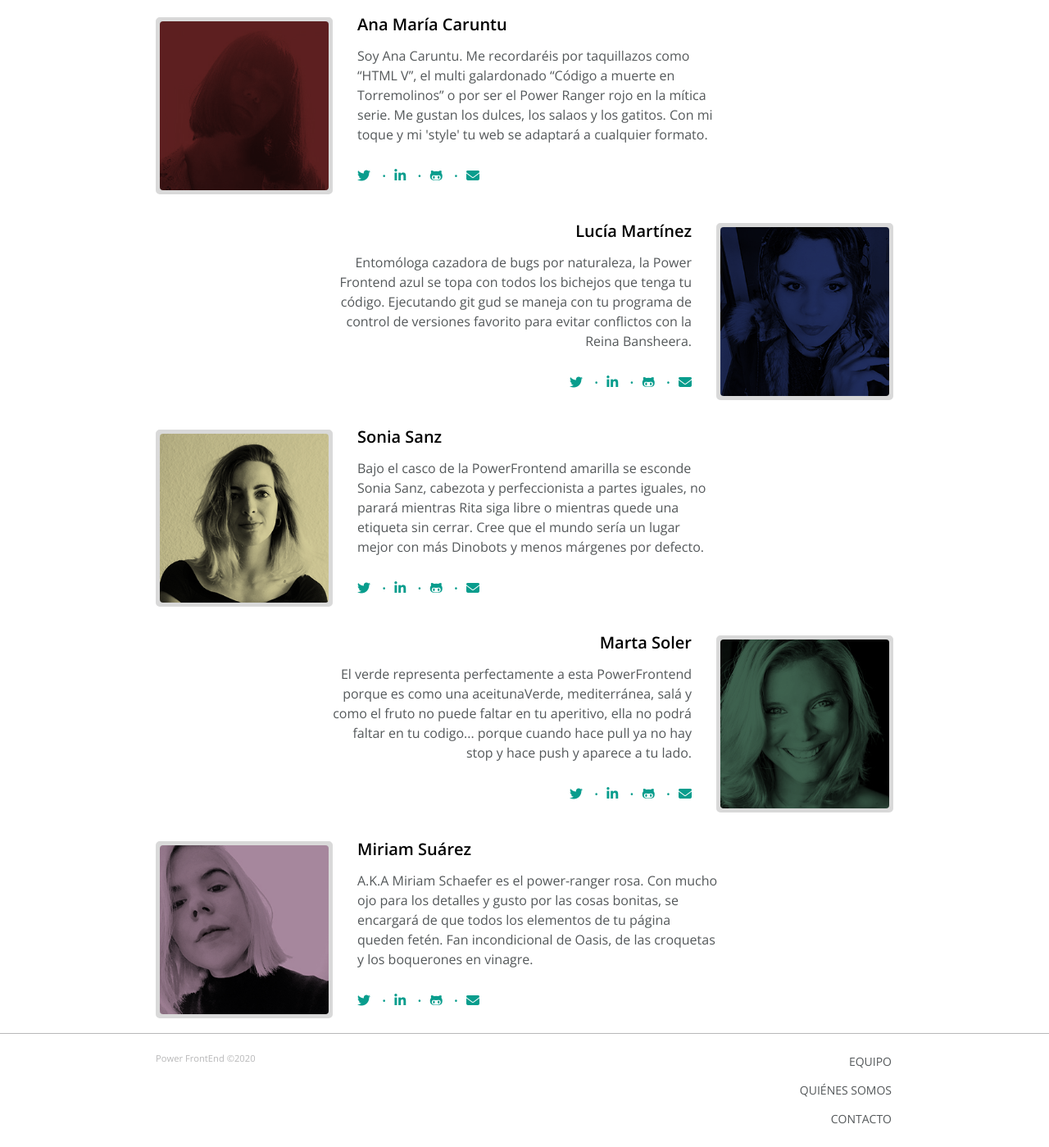
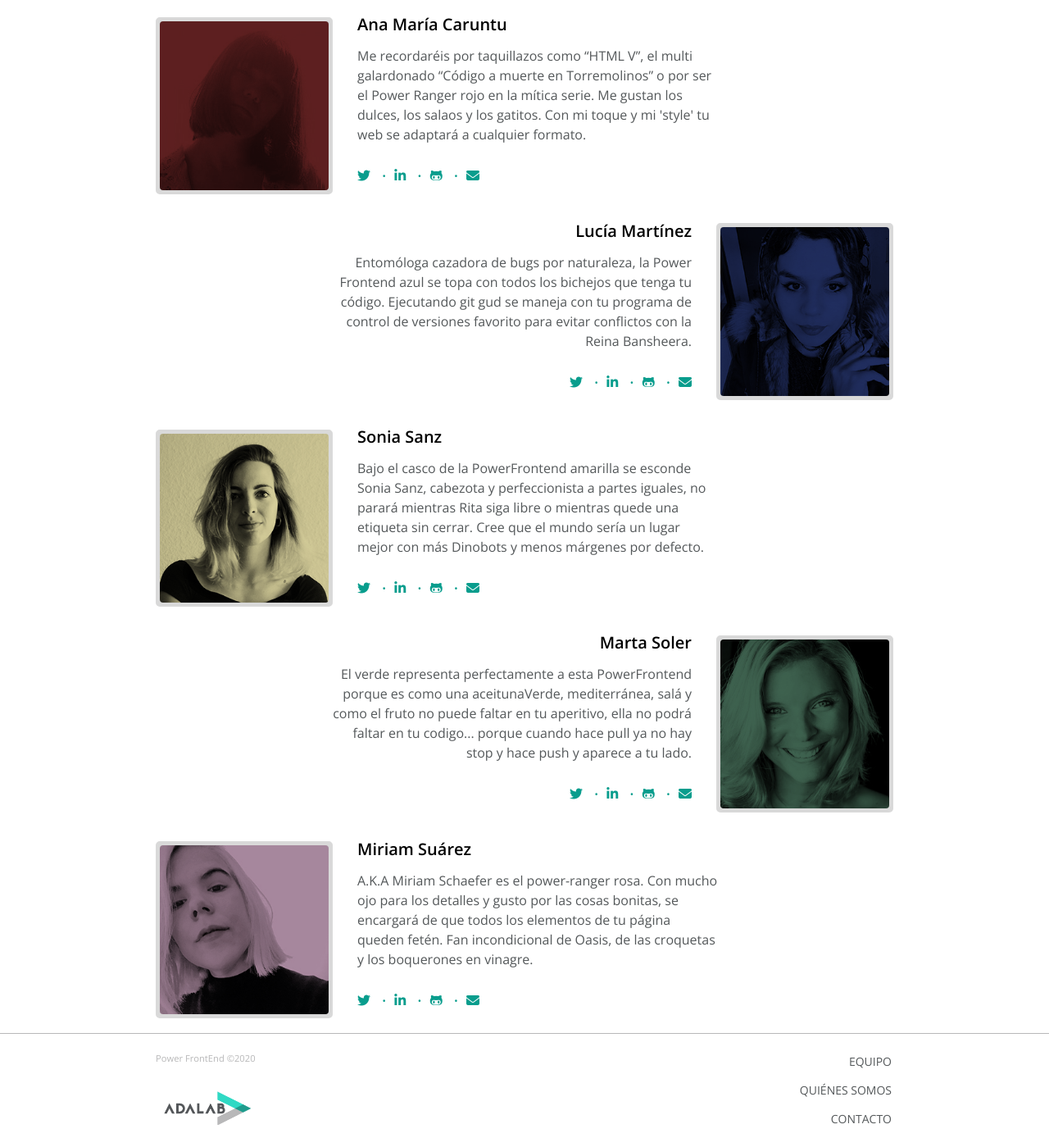
Before and after one commit to Sonia-SV/Power-frontend, a website: page docs/index.html in a window 1280 px wide. Shown: the part 1131-2530 px from the top of the page at 82% size. Drawn offline with nearby package versions, Linux system fonts and the light colour scheme.

Commit message:
Update docs

```diff
--- a/docs/index.html
+++ b/docs/index.html
@@ -107,7 +107,7 @@
       	      <div class="aboutUs__teamplayer__bioBlock__names"><h4>Ana María Caruntu</h4></div>
       	      <div>
       	        <p>
-      	          Soy Ana Caruntu. Me recordaréis por taquillazos como “HTML V”, el
+      	          Me recordaréis por taquillazos como “HTML V”, el
   		  multi galardonado “Código a muerte en Torremolinos” o por ser el
   		  Power Ranger rojo en la mítica serie. Me gustan los dulces, los
   		  salaos y los gatitos. Con mi toque y mi 'style' tu web se adaptará a
@@ -396,3 +396,18 @@
   	            <a href="#aboutUs" title="Ir a Quienes Somos">QUIÉNES SOMOS</a>
   	          </li>
   	          <li><a href="./contact.html" title="Ir a Contacto">CONTACTO</a></li>
+  	        </ul>
+  	      </nav>
+  	      <div class="footer__box__logo">
+  	        <div><a href="https://adalab.es/"
+  	          ><img src="./assets/images/logo-adalab.png" alt="Adalab"
+  	        /></a></div>
+
+  	      </div>
+  	  </div>
+  	</div>
+  	</footer>
+
+	</div>
+  </body>
+</html>
```
